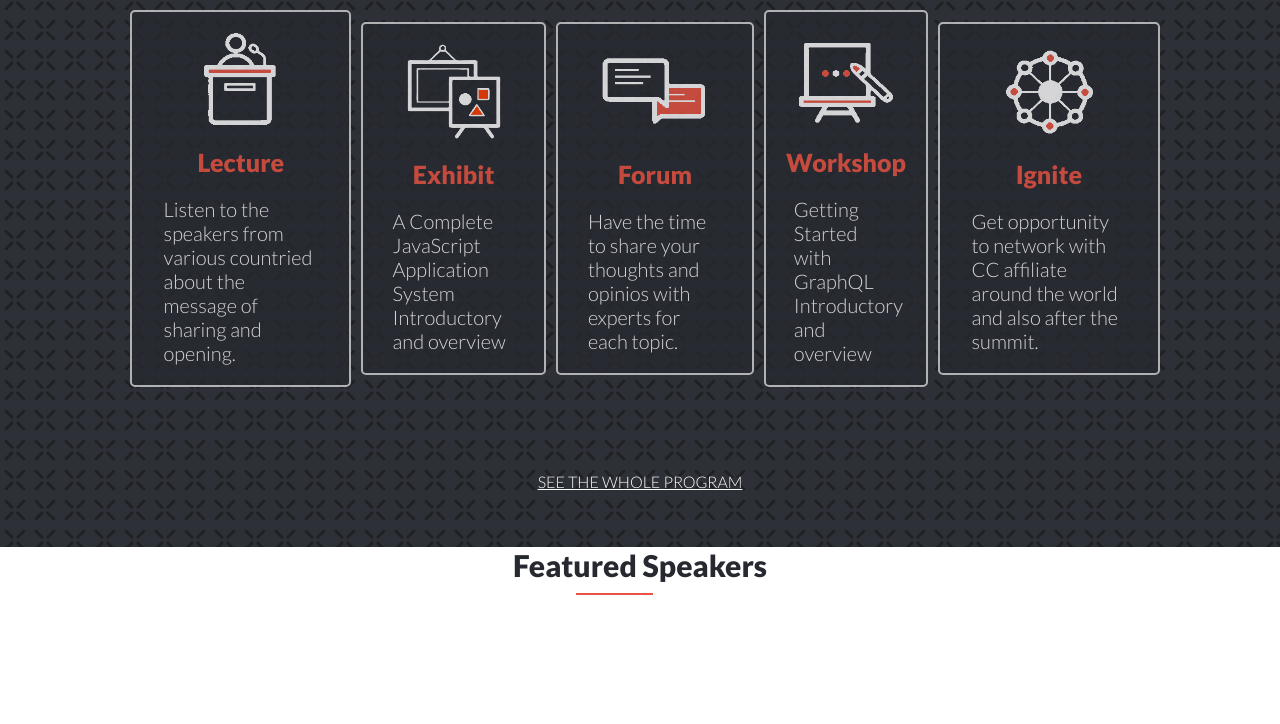
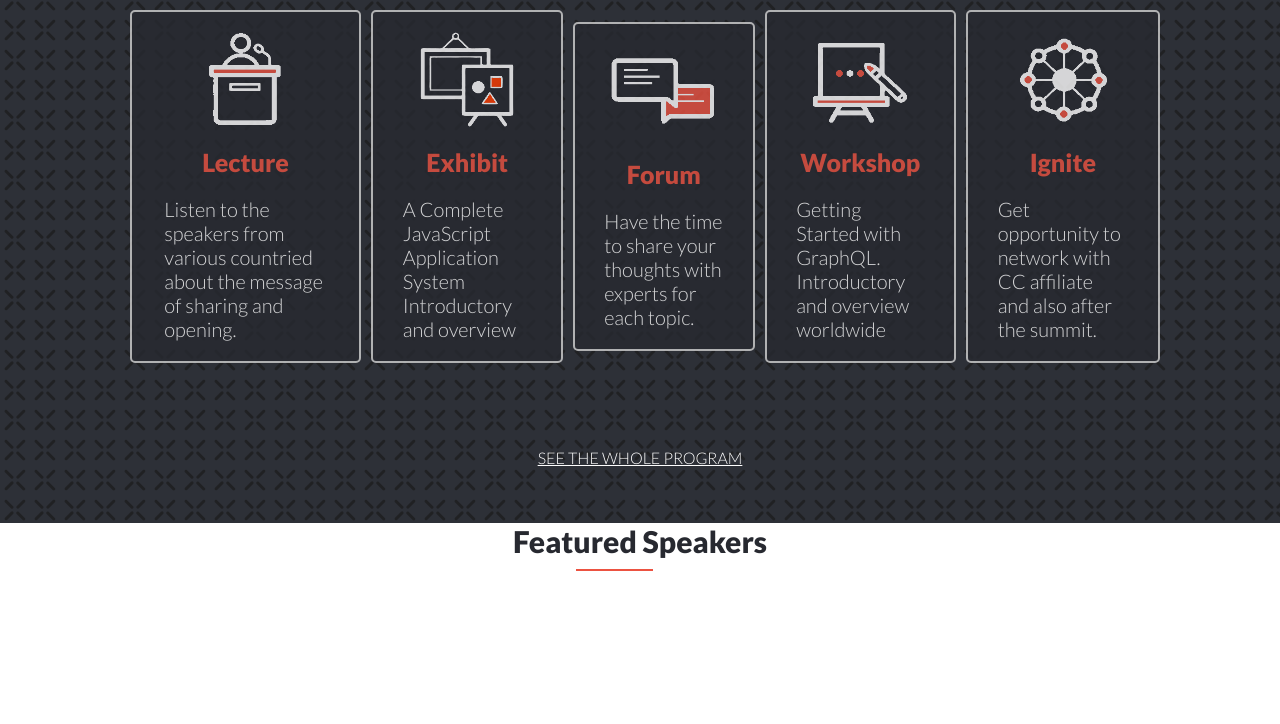
Before and after one commit to abenaTenkorang/Capstone_1, a website: page index.html in a window 1280 px wide. Shown: the part 1395-2119 px from the top of the page. Drawn offline with Linux system fonts and the light colour scheme.

Commit message:
Updated card section

```diff
--- a/index.html
+++ b/index.html
@@ -111,21 +111,20 @@
                     <img class="pro_img1" src="./images/3.png" alt="program icon">
                     <h4 class="pro_head">Forum</h4>
                     <p class="pro_para">
-                       Have the time to share your thoughts and opinios with experts for each topic.
+                       Have the time to share your thoughts with experts for each topic.
                     </p>
                 </div>
                 <div class="programs">
                     <img class="pro_img1" src="./images/4.png" alt="program icon">
                     <h4 class="pro_head">Workshop</h4>
                     <p class="pro_para">
-                        Getting Started with GraphQL
-                        Introductory and overview </p>
+                        Getting Started with GraphQL. Introductory and overview worldwide </p>
                 </div>
                 <div class="programs">
                     <img class="pro_img1" src="./images/5.png" alt="program icon">
-                    <h4 class="pro_head"> Ignite</h4>
+                    <h4 class="pro_head">Ignite</h4>
                     <p class="pro_para">
-                        Get opportunity to network with CC affiliate around the world and also after the summit.
+                        Get opportunity to network with CC affiliate and also after the summit.
                     </p>
                 </div>
                 <div class="reserve_sport">
```
